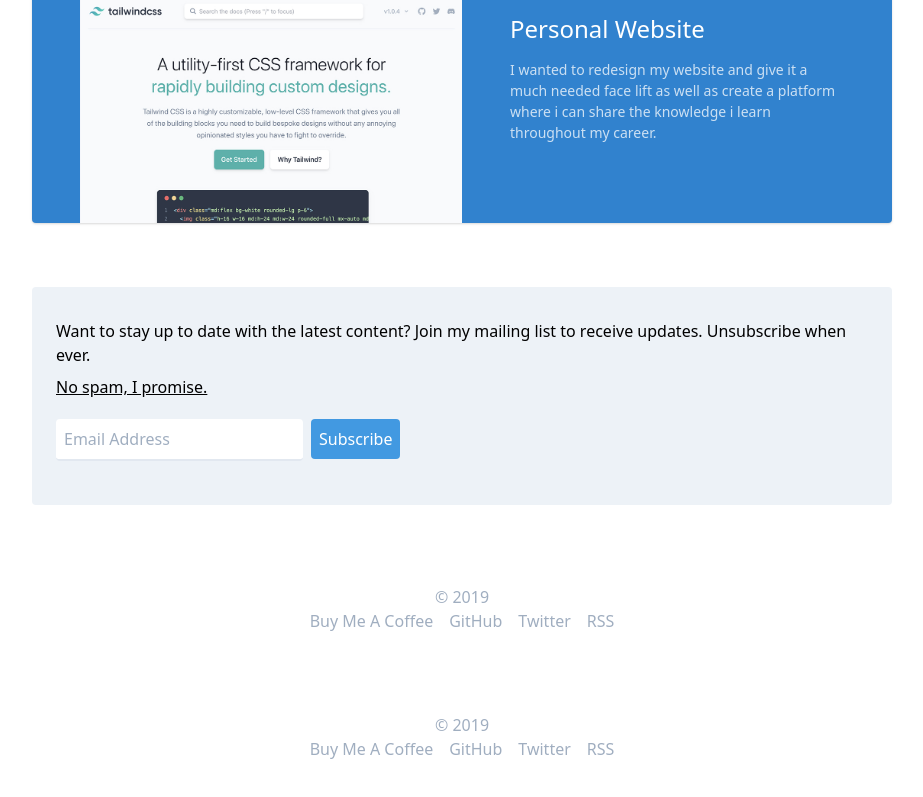
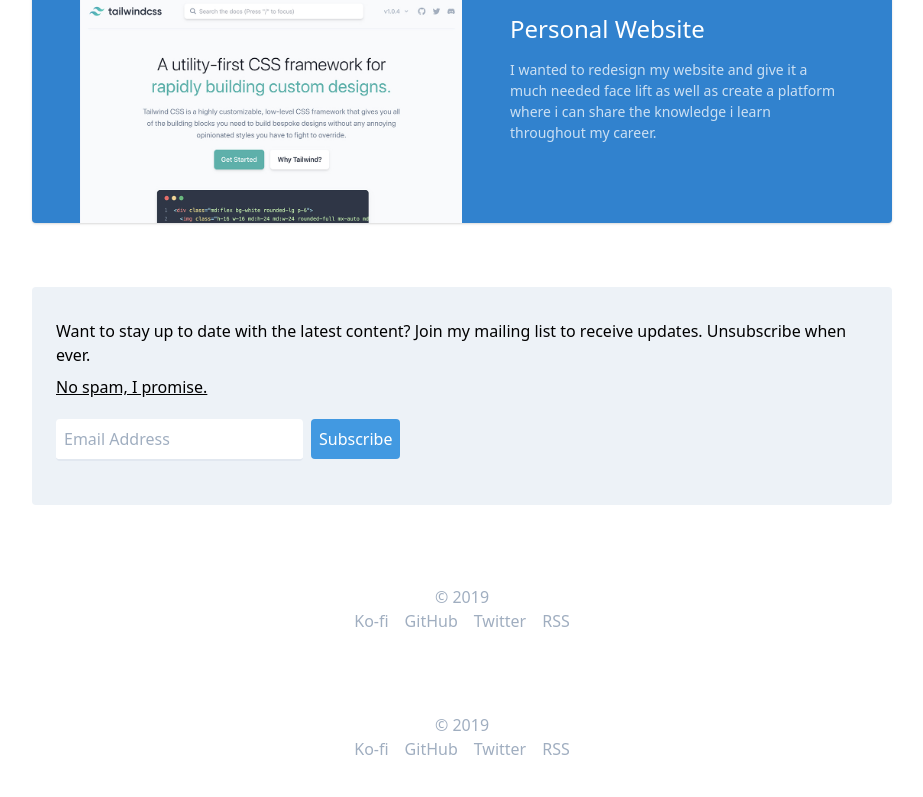
Before and after one commit to jethromay/jethromay.com-old, a Next.js app: page / in a window 1280 px wide. Shown: the part 873-1670 px from the top of the page, without its empty margins (178-1101 px from the left). Built offline with nearby package versions, Linux system fonts and the light colour scheme.

Commit message:
Updated packages

```diff
--- a/components/footer.js
+++ b/components/footer.js
@@ -8,7 +8,7 @@
                     <span className="text-gray-500">© {new Date().getFullYear()}</span>
                 </div>
                 <div className="flex items-center justify-center">
-                    <a href="https://www.buymeacoffee.com/jethromay" className="text-gray-500 mr-2 ml-2 hover:text-blue-400" target="_blank" rel="noopener noreferrer">Buy Me A Coffee</a>
+                    <a href="https://ko-fi.com/jethromay" className="text-gray-500 mr-2 ml-2 hover:text-blue-400" target="_blank" rel="noopener noreferrer">Ko-fi</a>
                     <a href="https://github.com/jethromay" className="text-gray-500 mr-2 ml-2 hover:text-blue-400" target="_blank" rel="noopener noreferrer">GitHub</a>
                     <a href="https://twitter.com/may_jethro" className="text-gray-500 mr-2 ml-2 hover:text-blue-400" target="_blank" rel="noopener noreferrer">Twitter</a>
                     <a href="/" className="text-gray-500 mr-2 ml-2 hover:text-blue-400">RSS</a>
--- a/package.json
+++ b/package.json
@@ -7,10 +7,10 @@
   "dependencies": {
     "@fullhuman/postcss-purgecss": "^1.3.0",
     "@mdx-js/loader": "^1.5.1",
-    "@next/mdx": "^9.1.1",
+    "@next/mdx": "^9.1.2",
     "@zeit/next-css": "^1.0.1",
-    "autoprefixer": "^9.7.0",
-    "next": "^9.1.1",
+    "autoprefixer": "^9.7.1",
+    "next": "^9.1.2",
     "postcss-loader": "^3.0.0",
     "react": "^16.11.0",
     "react-dom": "^16.11.0",
--- a/pages/index.js
+++ b/pages/index.js
@@ -3,10 +3,6 @@
 import Project from "../components/project";
 import Newsletter from "../components/newsletter";
 import MainLayout from '../components/layouts/main';
-
-export const meta = {
-    title: 'Client-side setup'
-};
 
 export default class Index extends React.Component {
     render() {
--- a/tailwind.config.js
+++ b/tailwind.config.js
@@ -11,4 +11,4 @@
   },
   variants: {},
   plugins: []
-}
+};
```
Also changed, not shown: 1 other file (tests, documents, lock files or other folders).
